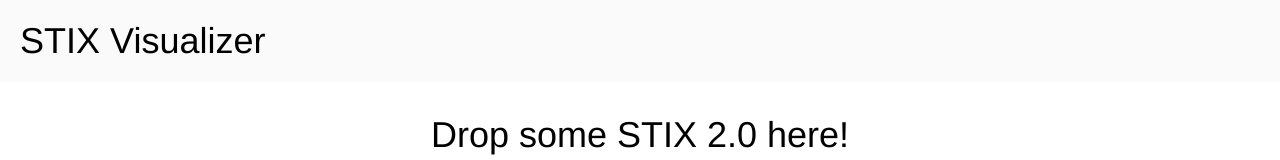
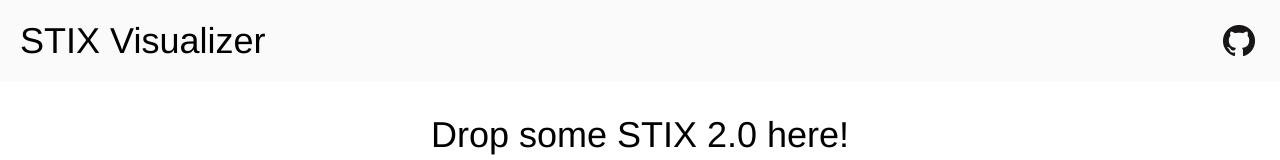
Before and after one commit to oasis-open/cti-stix-visualization, a plain HTML site: page index.html in a window 1280 px wide. Shown: the top 160 px of the page. Drawn offline with Linux system fonts and the light colour scheme.

Commit message:
Add a link to the github repo

```diff
--- a/application.css
+++ b/application.css
@@ -11,6 +11,15 @@
   background-color: #fafafa;
   margin: 0;
   padding: 20px;
+}
+
+h1 img {
+  position: absolute;
+  width: 32px;
+  height: 32px;
+  top: 25px;
+  right: 25px;
+  border: 0;
 }
 
 #uploader, #canvas-container {
--- a/index.html
+++ b/index.html
@@ -12,7 +12,8 @@
   </head>
 
   <body>
-    <h1><span id="header">STIX Visualizer</span> <span id="chosen-files"></span></h1>
+    <h1><span id="header">STIX Visualizer</span> <span id="chosen-files"></span>
+    <a href="https://github.com/oasis-open/cti-stix-visualization/"><img src="GitHub-Mark-64px.png" alt="View source on GitHub"></a></h1>
 
     <div id="uploader">
       <p>Drop some STIX 2.0 here!</p>
```
Also changed, not shown: GitHub-Mark-64px.png (added).
